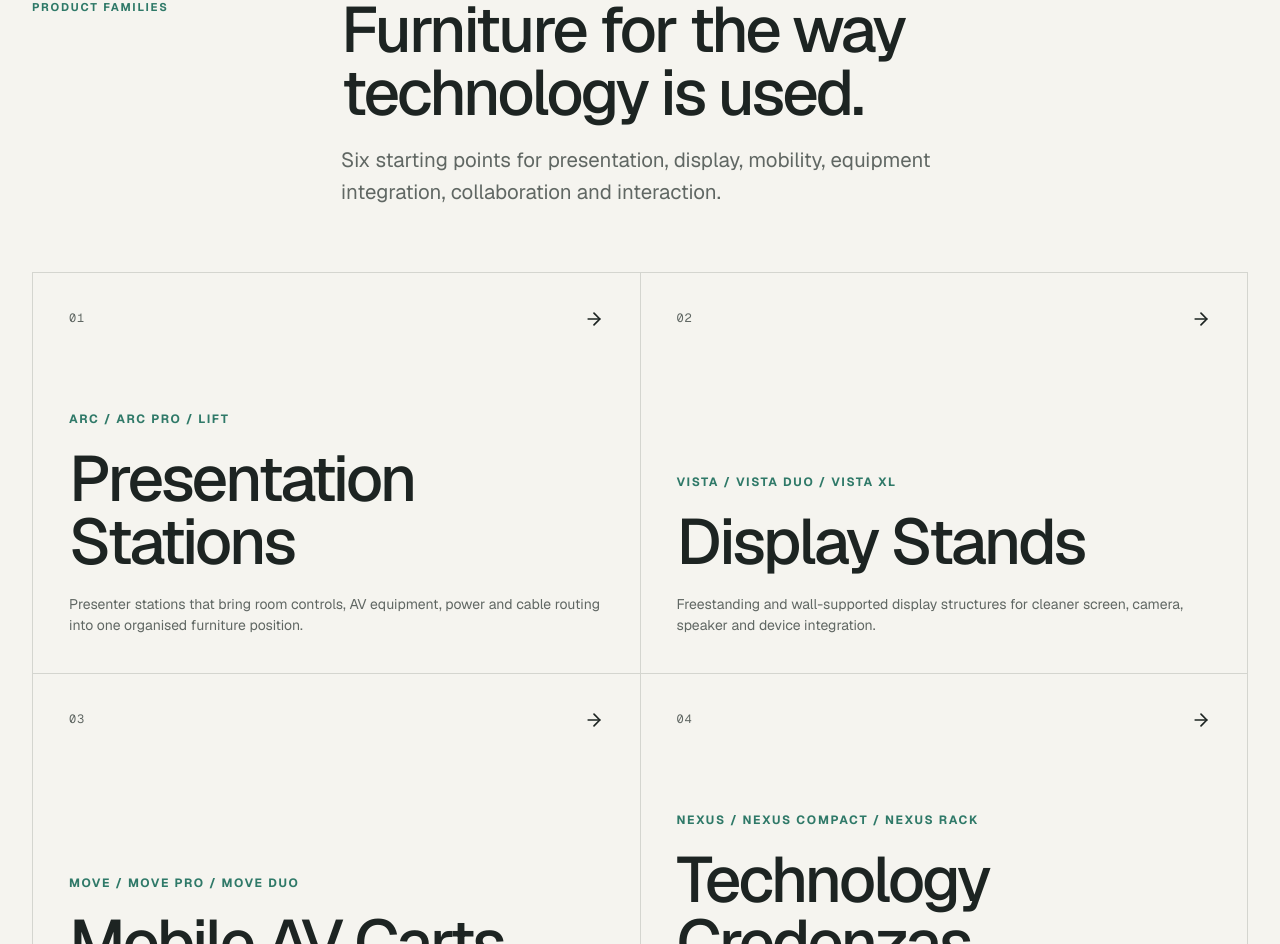
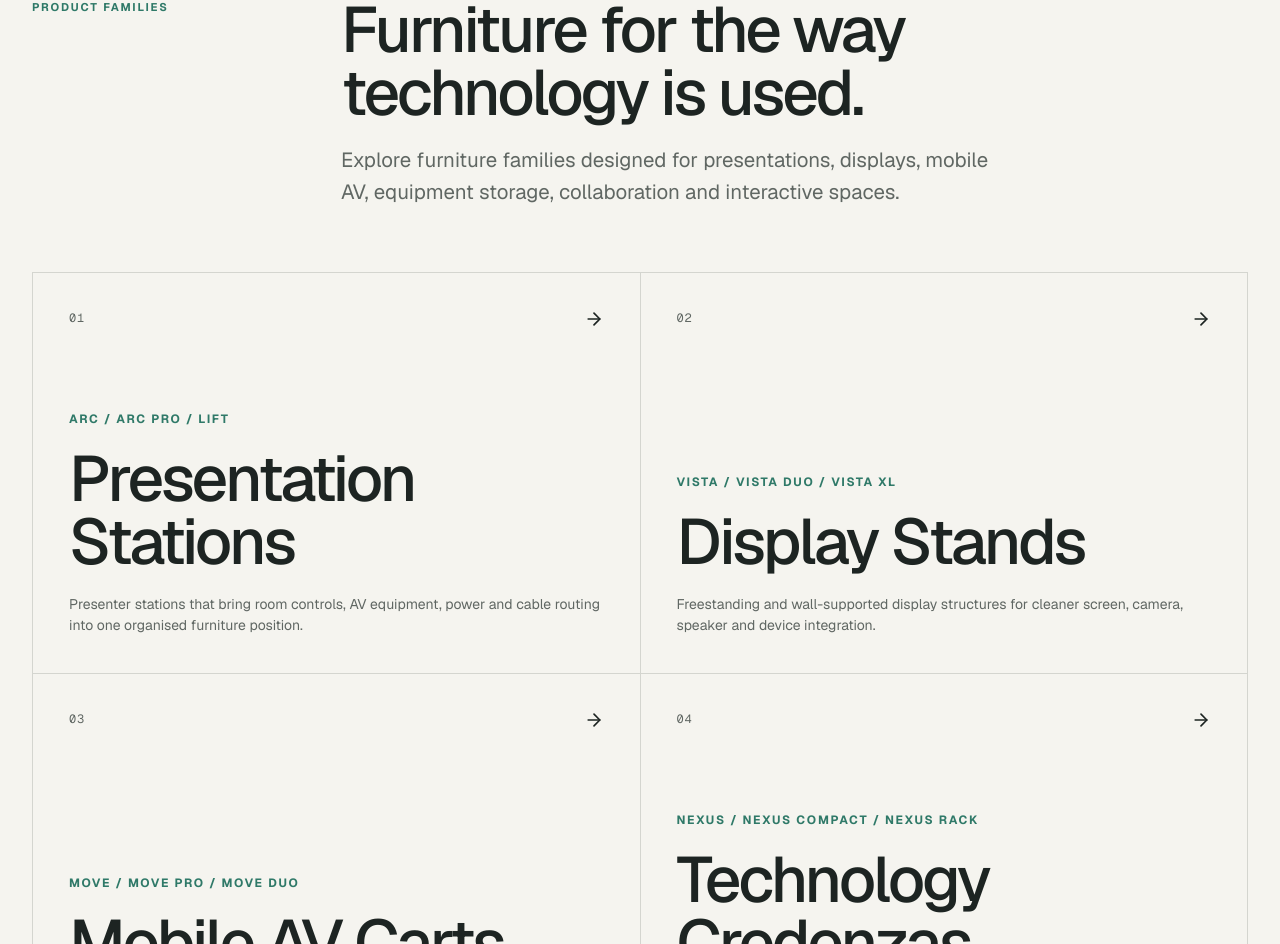
Before and after one commit to rohitsahu786k-dev/tevora, a Next.js app: page / in a window 1280 px wide. Shown: the part 950-1894 px from the top of the page. Built offline with nearby package versions, Linux system fonts and the light colour scheme; no server answers.

Commit message:
Update homepage product family copy

```diff
--- a/src/app/page.tsx
+++ b/src/app/page.tsx
@@ -93,7 +93,7 @@ export default function HomePage() {
           <SectionHeader
             eyebrow="Product Families"
             title="Furniture for the way technology is used."
-            description="Six starting points for presentation, display, mobility, equipment integration, collaboration and interaction."
+            description="Explore furniture families designed for presentations, displays, mobile AV, equipment storage, collaboration and interactive spaces."
           />
           <div className="border-line bg-line grid gap-px border md:grid-cols-2">
             {featuredFamilies.map((family, index) => (
```
